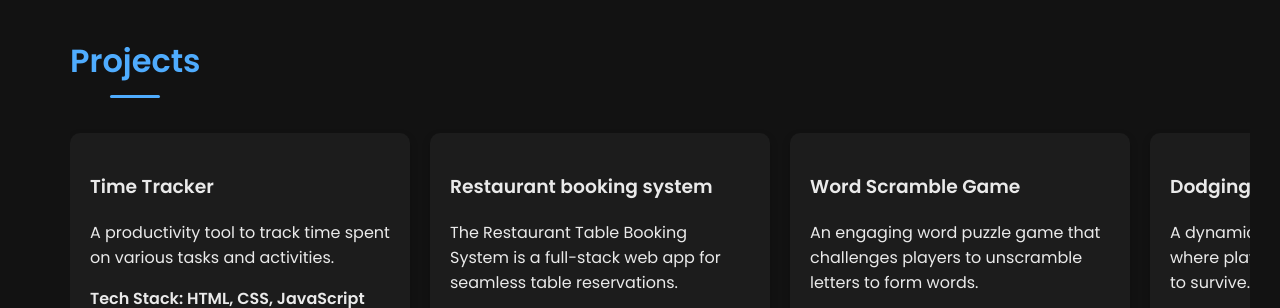
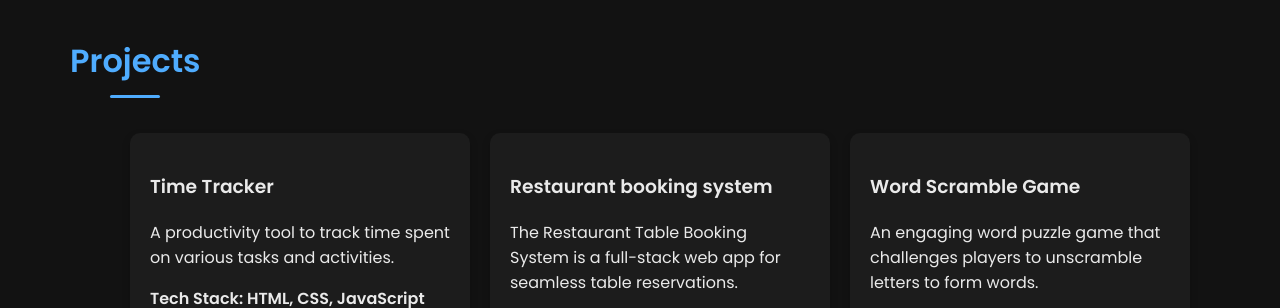
Before and after one commit to AnjaliSharma-git/portfolio, a website: page index.html in a window 1280 px wide. Shown: the part 1750-2058 px from the top of the page. Drawn offline with nearby package versions, Linux system fonts and the light colour scheme.

Commit message:
first commit

```diff
--- a/styles.css
+++ b/styles.css
@@ -354,15 +354,13 @@ a {
 
 /* Projects Section */
 .project-card {
+  flex: 1 1 300px; /* Makes cards responsive */
+  max-width: 300px; /* Prevents cards from being too wide */
   background: #1c1c1c;
-  width: 300px;
   border-radius: 10px;
   box-shadow: 0 4px 8px rgba(0, 0, 0, 0.2);
   padding: 20px;
   transition: transform 0.3s ease, box-shadow 0.3s ease;
-  flex-shrink: 0;
-  scroll-snap-align: start;
-  cursor: pointer;
 }
 
 .project-card:hover {
@@ -414,6 +412,7 @@ a {
 @media (max-width: 768px) {
   .project-links {
     flex-direction: column;
+    align-items: center;
   }
 
   .btn {
@@ -425,11 +424,13 @@ a {
 /* Keep existing projects container styles */
 .projects-container {
   display: flex;
-  overflow-x: auto;
+  flex-wrap: wrap; /* Ensures projects wrap properly */
+  justify-content: center; /* Centers projects */
   gap: 20px;
   padding: 20px;
-  scroll-snap-type: x mandatory;
   width: 100%;
+  max-width: 1200px;
+  margin: 0 auto; /* Centers the container */
 }
 
 /* Maintaining scrollbar styling */
```
